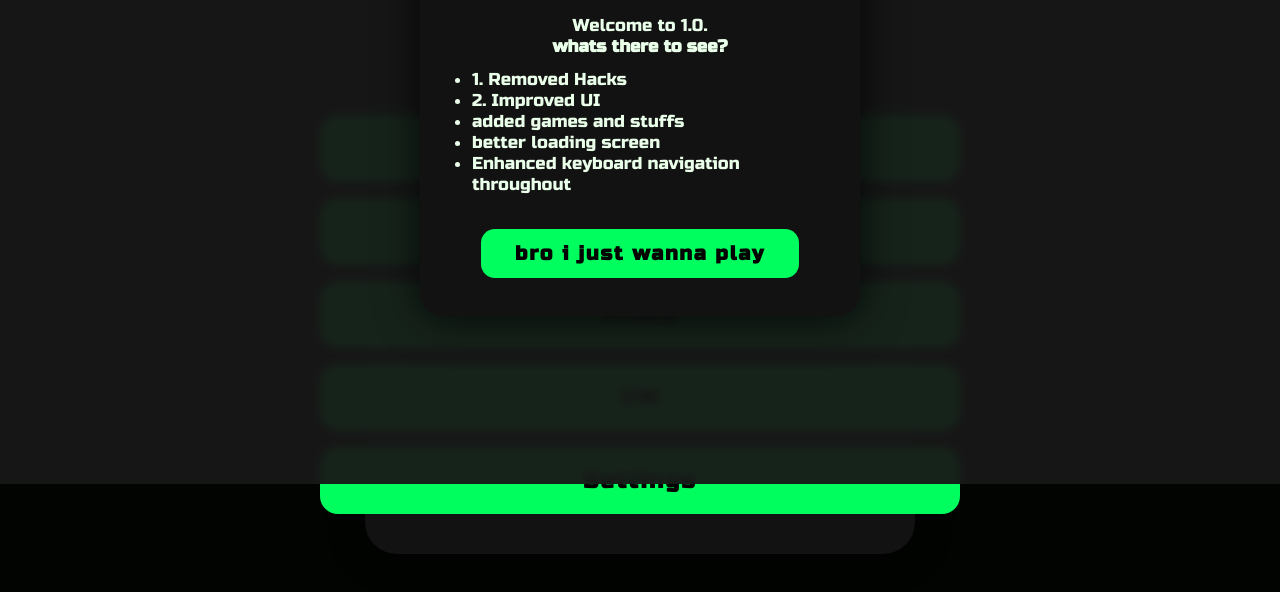
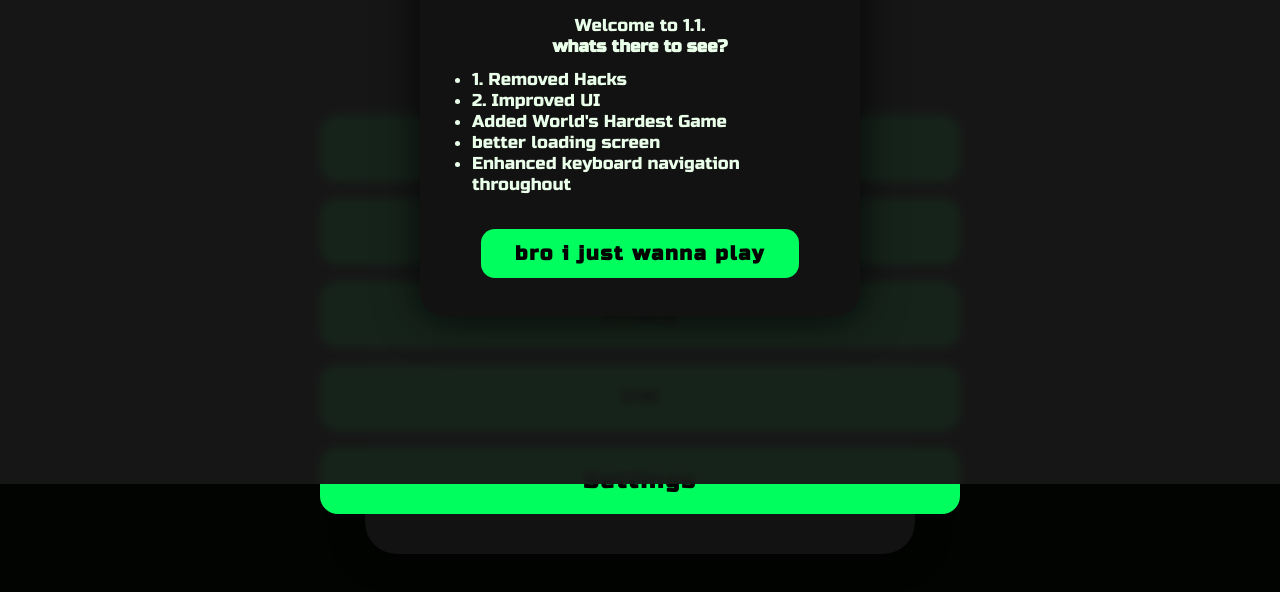
Before and after one commit to Theos21/blugamesnetwork, a plain HTML site: page index.html in a window 1280 px wide. Shown: the part 316-908 px from the top of the page. Drawn offline with nearby package versions, Linux system fonts and the light colour scheme.

Commit message:
Update site files (added Worlds Hardest Game) + v1.1

```diff
--- a/index.html
+++ b/index.html
@@ -537,12 +537,12 @@
     <div class="annc-popup">
       <h2 id="annc-title" class="annc-title">🚀 BLUGAMES Updated!</h2>
       <div class="annc-body">
-        Welcome to 1.0.<br>
+        Welcome to 1.1.<br>
         <strong>whats there to see?</strong>
         <ul style="margin:12px 0 0 0;padding-left:18px;text-align:left;">
           <li>1. Removed Hacks</li>
           <li>2. Improved UI</li>
-          <li>added games and stuffs</li>
+          <li>Added World's Hardest Game</li>
           <li>better loading screen</li>
           <li>Enhanced keyboard navigation throughout</li>
         </ul>
```
